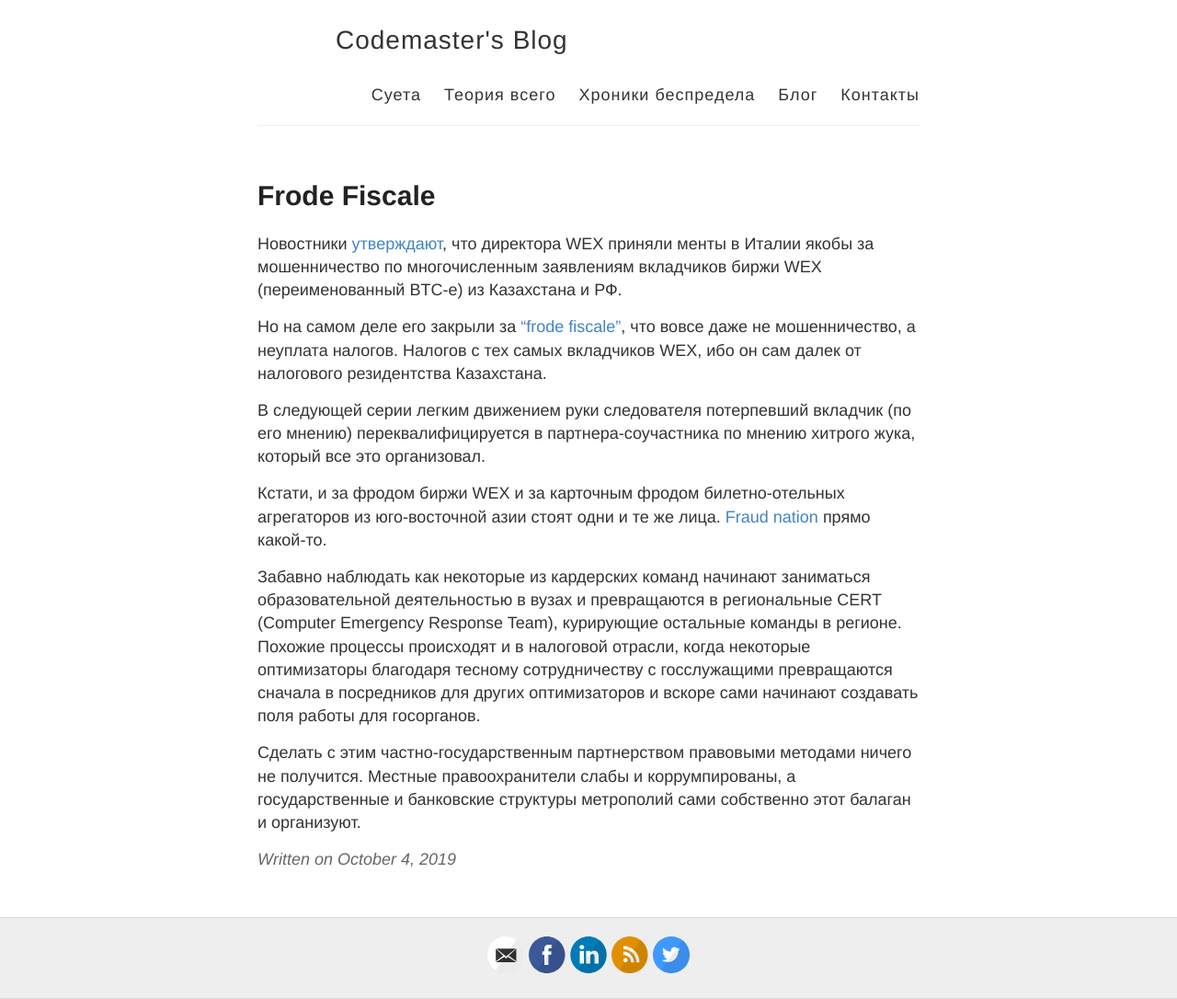
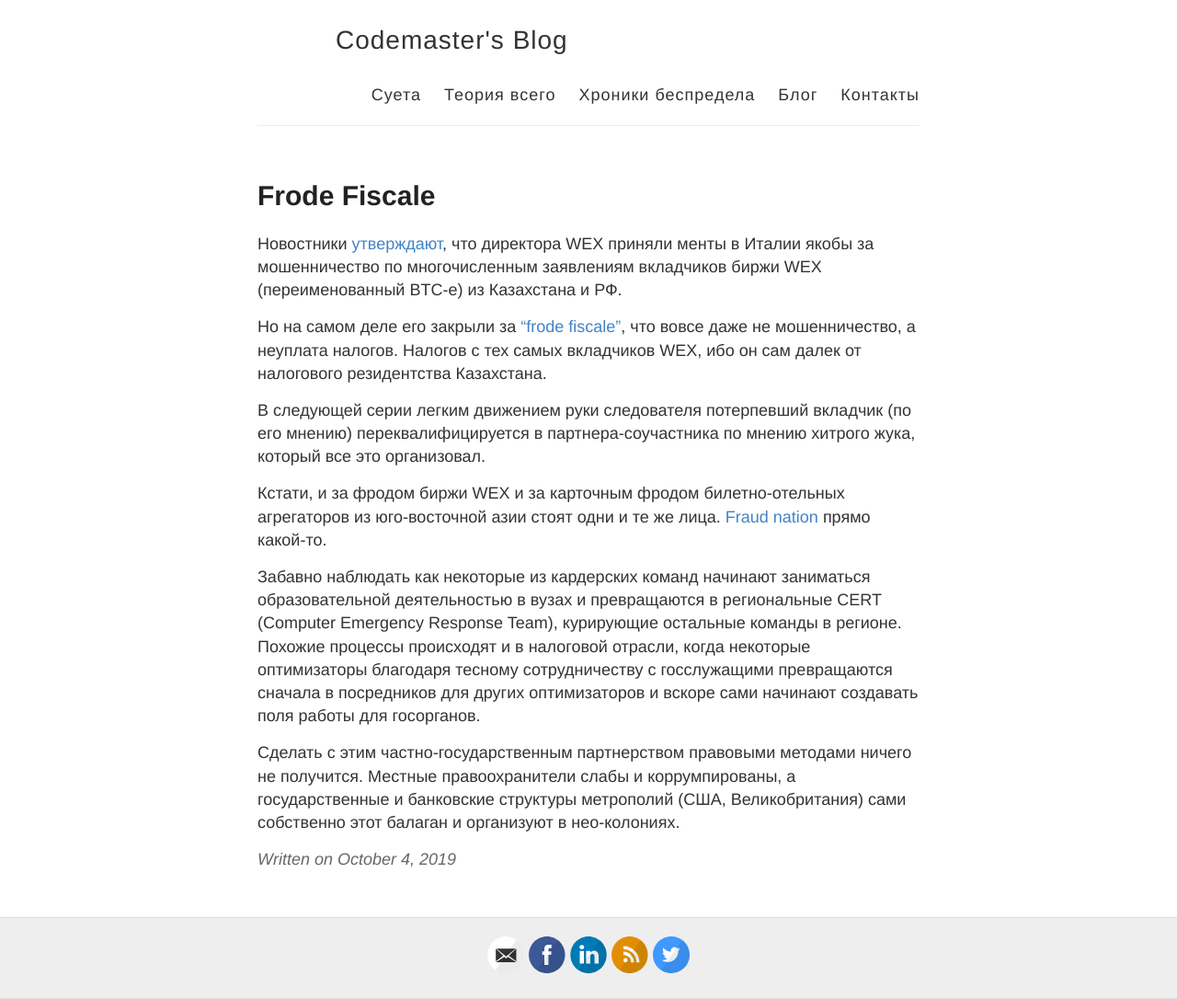
Before and after one commit to decrafts/r, a Jekyll site: the page built from _posts/2019/10/2019-10-04-frode-fiscale.md, in a window 1280 px wide. Shown: the whole page at 92% size. Built offline with Jekyll 4.4.1, drawn with Linux system fonts in a browser that asks for light colours; comment, search, counter and statistics services are not loaded.

Commit message:
Update 2019-10-04-frode-fiscale.md

```diff
--- a/_posts/2019/10/2019-10-04-frode-fiscale.md
+++ b/_posts/2019/10/2019-10-04-frode-fiscale.md
@@ -16,4 +16,4 @@
 Забавно наблюдать как некоторые из кардерских команд начинают заниматься образовательной деятельностью в вузах и превращаются
 в региональные CERT (Computer Emergency Response Team), курирующие остальные команды в регионе. Похожие процессы происходят и в налоговой отрасли, когда некоторые оптимизаторы благодаря тесному сотрудничеству с госслужащими превращаются сначала в посредников для других оптимизаторов и вскоре сами начинают создавать поля работы для госорганов.
 
-Сделать с этим частно-государственным партнерством правовыми методами ничего не получится. Местные правоохранители слабы и коррумпированы, а государственные и банковские структуры метрополий сами собственно этот балаган и организуют.
+Сделать с этим частно-государственным партнерством правовыми методами ничего не получится. Местные правоохранители слабы и коррумпированы, а государственные и банковские структуры метрополий (США, Великобритания) сами собственно этот балаган и организуют в нео-колониях.
```
